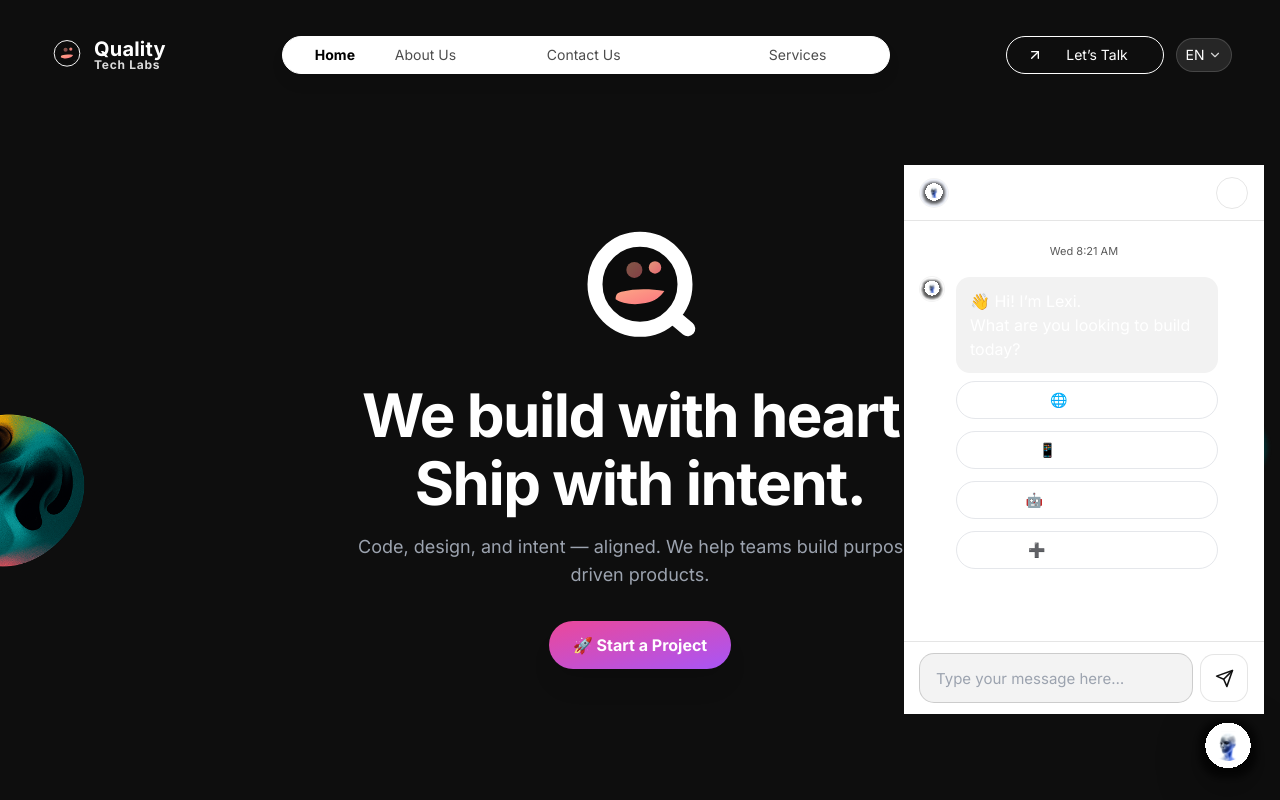
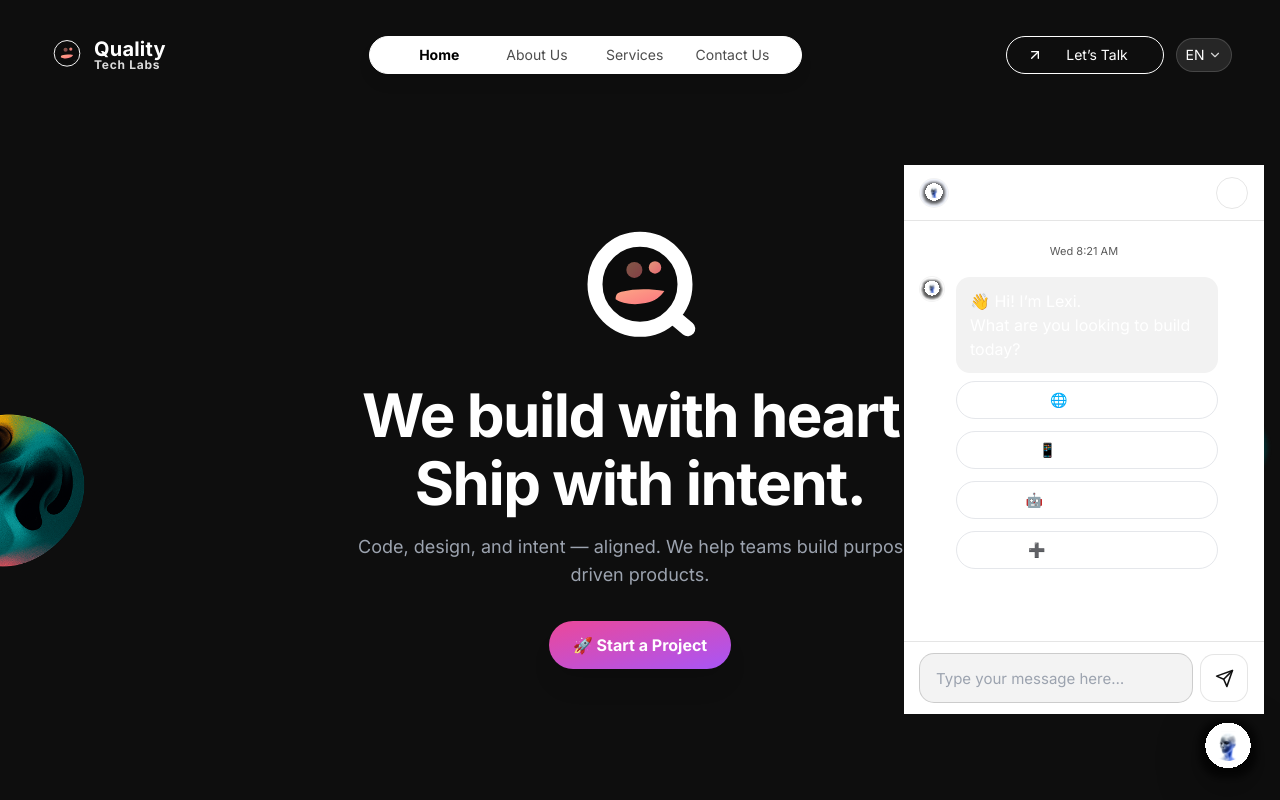
Before and after one commit to qualitytechlabs-org/qualitytechlabs, a React (Create React App) app: page / in a window 1280 px wide. Shown: the top 800 px of the page. Built offline with nearby package versions, Linux system fonts and the light colour scheme.

Commit message:
Code Optimized

```diff
--- a/src/components/Navbar.tsx
+++ b/src/components/Navbar.tsx
@@ -131,6 +131,13 @@ const Navbar = () => {
     return () => i18n.off("languageChanged", onChange);
   }, [i18n]);
 
+  const navItems = [
+    { path: "/", label: t("navbar.home") },
+    { path: "/about", label: t("navbar.about") },
+    { path: "/services", label: t("navbar.services") },
+    { path: "/contact", label: t("navbar.contactUs") },
+  ];
+
   return (
     <>
       {isHomePage && (
@@ -148,50 +155,20 @@ const Navbar = () => {
           </div>
 
           {/* Desktop Nav */}
-          <nav className="hidden md:flex bg-white rounded-full px-8 py-2 gap-8 border border-white shadow-lg">
+          <nav className="hidden md:grid grid-flow-col auto-cols-fr bg-white rounded-full px-8 py-2 gap-6 border border-white shadow-lg">
+            {navItems.map(({ path, label }) => (
               <Link
-              to="/"
-              className={`text-sm whitespace-nowrap min-w-[48px] ${
-                isActive("/")
+                key={path}
+                to={path}
+                className={`text-sm whitespace-nowrap text-center transition-colors ${
+                  isActive(path)
                     ? "font-semibold text-black"
                     : "font-normal text-black/70 hover:text-black"
                 }`}
               >
-              {t("navbar.home")}
+                {label}
               </Link>
-
-            <Link
-              to="/about"
-              className={`text-sm whitespace-nowrap min-w-[120px] ${
-                isActive("/about")
-                  ? "font-semibold text-black"
-                  : "font-normal text-black/70 hover:text-black"
-              }`}
-            >
-              {t("navbar.about")}
-            </Link>
-
-            <Link
-              to="/contact"
-              className={`text-sm whitespace-nowrap min-w-[190px] ${
-                isActive("/contact")
-                  ? "font-semibold text-black"
-                  : "font-normal text-black/70 hover:text-black"
-              }`}
-            >
-              {t("navbar.contactUs")}
-            </Link>
-
-            <Link
-              to="/services"
-              className={`text-sm whitespace-nowrap min-w-[88px] ${
-                isActive("/services")
-                  ? "font-semibold text-black"
-                  : "font-normal text-black/70 hover:text-black"
-              }`}
-            >
-              {t("navbar.services")}
-            </Link>
+            ))}
           </nav>
 
           {/* Desktop CTA */}
```
Lines whose indentation alone changed are shown as unchanged.
